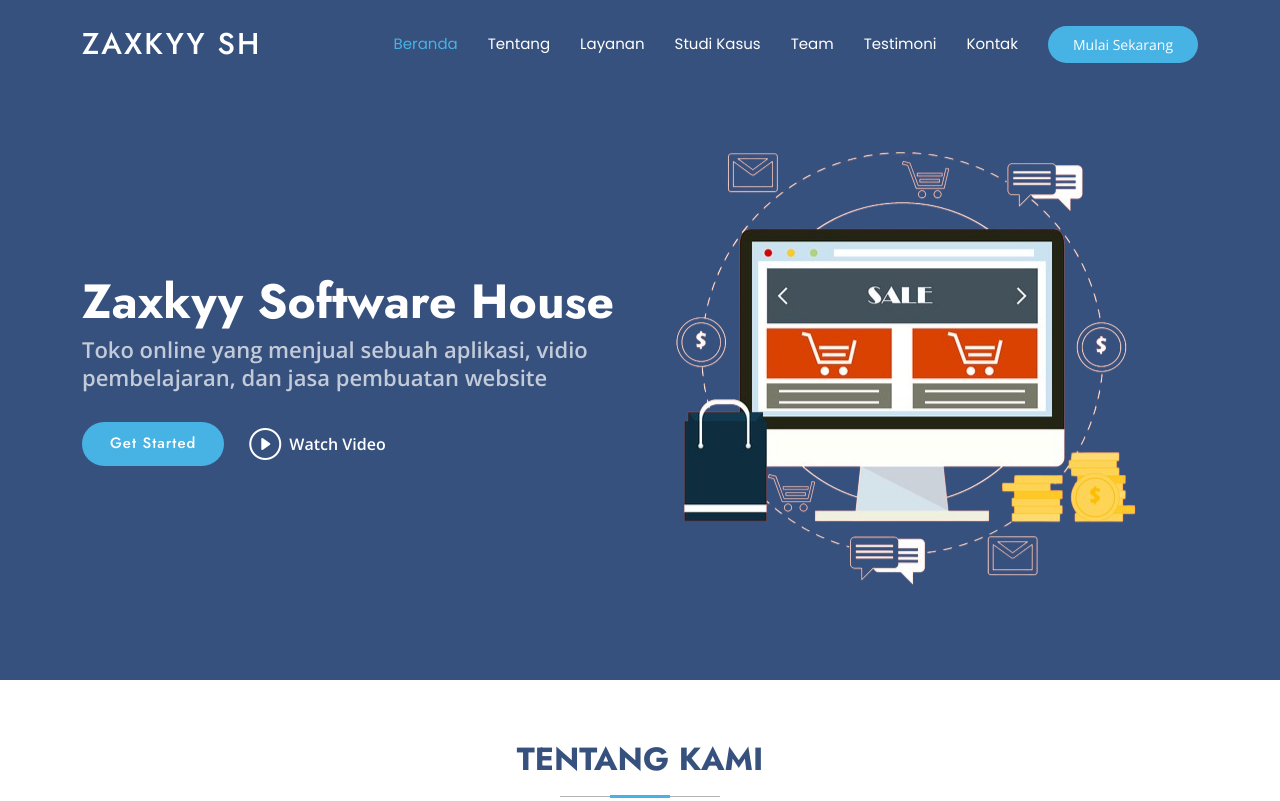
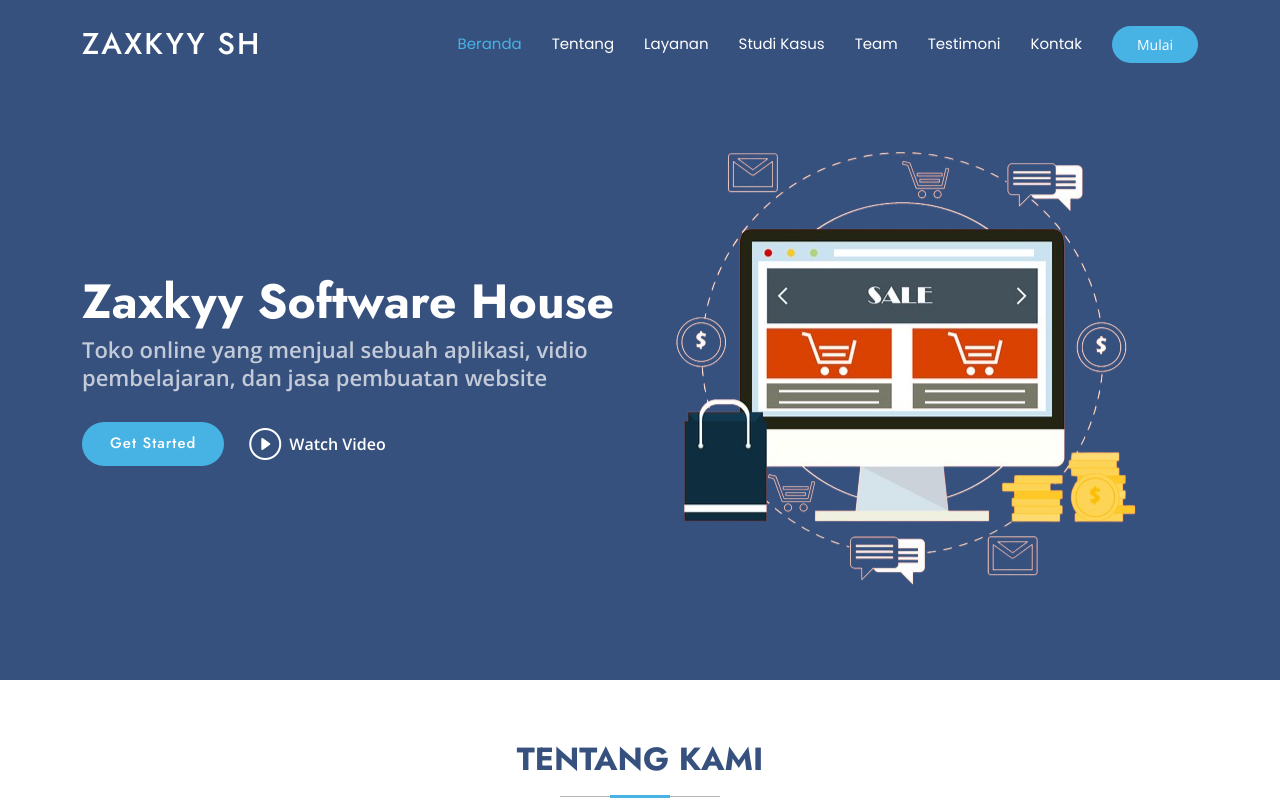
Before and after one commit to ZXAFIROFFICIAL/ZaxkyySoftwareHouse, a plain HTML site: page index.html in a window 1280 px wide. Shown: the top 801 px of the page. Drawn offline with nearby package versions, Linux system fonts and the light colour scheme.

Commit message:
Update index.html | Mulai Sekarang - Mulai

```diff
--- a/index.html
+++ b/index.html
@@ -60,7 +60,7 @@
         <i class="mobile-nav-toggle d-xl-none bi bi-list"></i>
       </nav>
 
-      <a class="btn-getstarted" href="#about">Mulai Sekarang</a>
+      <a class="btn-getstarted" href="#about">Mulai</a>
 
     </div>
   </header>
```
